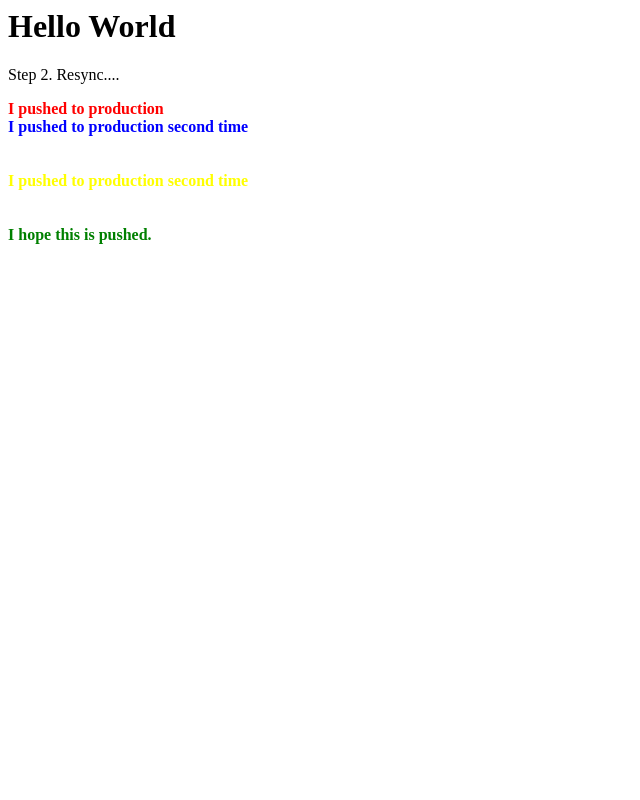
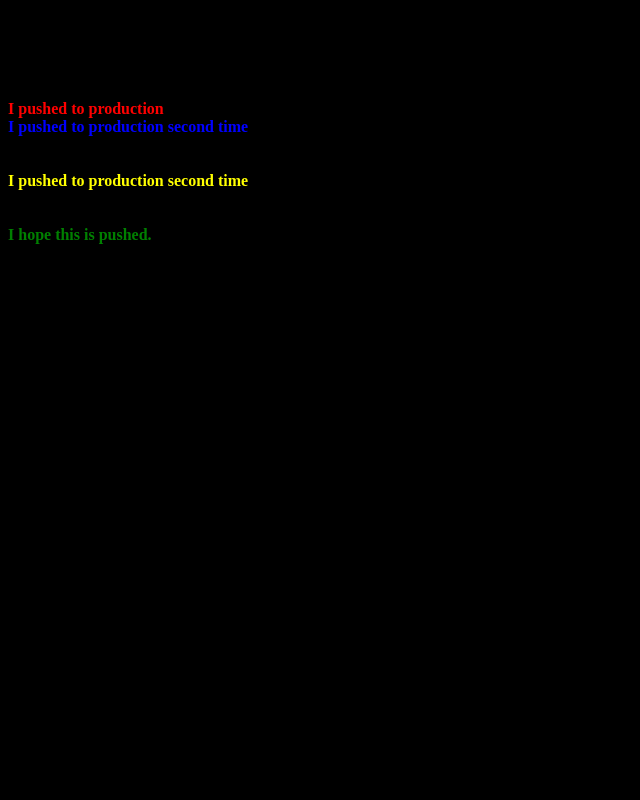
Before and after one commit to DarthTobias/test, a PHP site: page / in a window 1280 px wide. Shown: the whole page, without its empty margins (0-640 px from the left). Run offline with PHP 8.4, Linux system fonts and the light colour scheme.

Commit message:
push to green server

```diff
--- a/index.php
+++ b/index.php
@@ -1,3 +1,8 @@
+<style>
+	html {
+		background:#000000;
+	}
+</style>
 <h1>Hello World</h1>
 
 <p>Step 2. Resync....</p>
```
